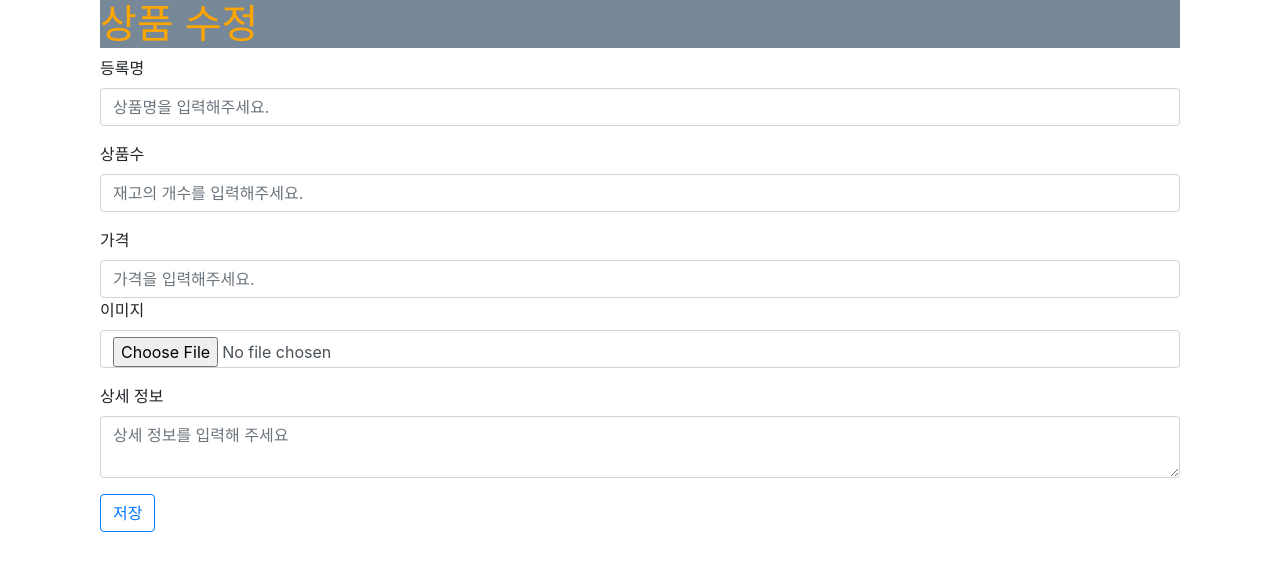
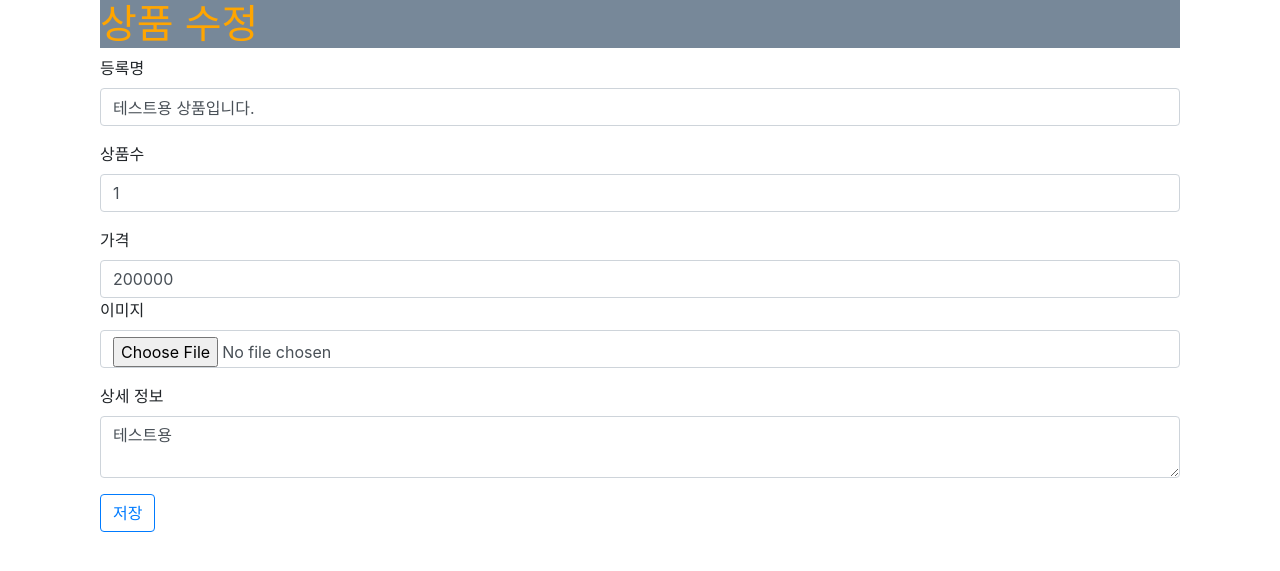
Before and after one commit to hehahihang/minihack, a Django app: page /product/update/7 in a window 1280 px wide. Shown: the part 56-627 px from the top of the page. Run offline with Django 3.2, Linux system fonts and the light colour scheme; data comes from the database, SQL or seed files in the repository; both versions use the stored data as it was after the commit; some libraries are stand-ins or nearby versions.

Commit message:
revise related_name, utc_tz, likebtn error

```diff
--- a/product/admin.py
+++ b/product/admin.py
@@ -21,7 +21,7 @@ class ReviewAdmin(admin.ModelAdmin):
         'product',
     )
     search_fields = (
-        'socres',
+        'scores',
     )
 
 
--- a/product/models.py
+++ b/product/models.py
@@ -20,7 +20,10 @@ class Review(models.Model):
     objects = models.Manager()
     scores = models.IntegerField(default=0) #평점
     content = models.TextField(max_length=300) #내용
-    product = models.ForeignKey(Product, on_delete=models.CASCADE, related_name="product") ##상품
+    product = models.ForeignKey(Product, on_delete=models.CASCADE, related_name="review") ##상품
+    #related_name은 1:N관계의 모델 Prdocut:Review 관계에서 Product 객체가 Review의 객체들을 불러올때 (Review에 접근할때) 사용
+    #따라서 related_name = "review" 가 되면 Product.review.all() 을 통해 호출하는 등의 작업이 가능하다.
+    #related_name="product"로 설정한것이 틀리지는 않았지만 의미상으로는 review가 들어가야 한다.
     created_at = models.DateTimeField(auto_now_add=True) #생성시간
     updated_at = models.DateTimeField(auto_now=True) #수정시간
     reviewer = models.ForeignKey(User, on_delete=models.CASCADE, null=True)
--- a/product/templates/product/main_list.html
+++ b/product/templates/product/main_list.html
@@ -20,12 +20,14 @@
                         <h4 style="font-size: 20px;">{{ p.title | truncatechars:15 }}</h4>
                         <h5>&#8361; {{ p.price }}</h5><a href="{% url 'product:show' p.id %}" class="btn btn-dark" style="width: 100px;">보기</a>
                         <a href="{% url 'product:like' p.id %}">
+                        {% if user.is_authenticated %}
                             {% if user in p.like_users.all %}
                                 <i class="fas fa-heart"></i></a>
                             {% else %}
                                 <i class="far fa-heart"></i></a>
                             {% endif %}
-                            {{ p.like_users.count }}
+                        {% endif %}
+                            좋아요 {{ p.like_users.count }}명
                         </a>
                     </div>
                 </div>
--- a/product/templates/product/update.html
+++ b/product/templates/product/update.html
@@ -8,23 +8,23 @@
             {% csrf_token %}
             <div class="form-group">
                 <label for="title">등록명</label>
-                <input type="text" class="form-control" name="title" id="title" placeholder="상품명을 입력해주세요." required>
+                <input type="text" class="form-control" name="title" id="title" placeholder="상품명을 입력해주세요." value="{{product.title}}" required>
             </div>
             <div class="form-group">
                 <label for="stock">상품수</label>
-                <input type="text" class="form-control" name="stock" id="stock" placeholder="재고의 개수를 입력해주세요." required>
+                <input type="text" class="form-control" name="stock" id="stock" placeholder="재고의 개수를 입력해주세요." value="{{product.stock}}" required>
             </div>
             <div>
                 <label for="price">가격</label>
-                <input type="text" class="form-control" name="price" id="price" placeholder="가격을 입력해주세요." required>
+                <input type="text" class="form-control" name="price" id="price" placeholder="가격을 입력해주세요." value="{{product.price}}"required>
             </div>
             <div class="form-group">
                 <label for="image">이미지</label>
-                <input type="file" class="form-control" name="image" accept="image/*">
+                <input type="file" class="form-control" name="image" accept="image/*" value="{{product.image}}">
             </div>
             <div class="form-group">
                 <label for="info">상세 정보</label>
-                <textarea class="form-control" name="info" id="info" placeholder="상세 정보를 입력해 주세요"></textarea>
+                <textarea class="form-control" name="info" id="info" placeholder="상세 정보를 입력해 주세요">{{product.info}}</textarea>
             </div>
             <input type="submit" value="저장" class="btn btn-outline-primary">
         </form>
--- a/shoppingmall/settings.py
+++ b/shoppingmall/settings.py
@@ -118,7 +118,9 @@ USE_I18N = True
 
 USE_L10N = True
 
-USE_TZ = True
+USE_TZ = False
+# USE_TZ = False -> template, form, models의 datetime을 TIME_ZONE 시간대로 적용
+# USE_TZ = True -> template, form 에서의 시간만 내가 설정한 TIME_ZONE시간으로 적용 // models의 created_at에는 적용 XX
 
 
 # Static files (CSS, JavaScript, Images)
```
Also changed, not shown: db.sqlite3.
